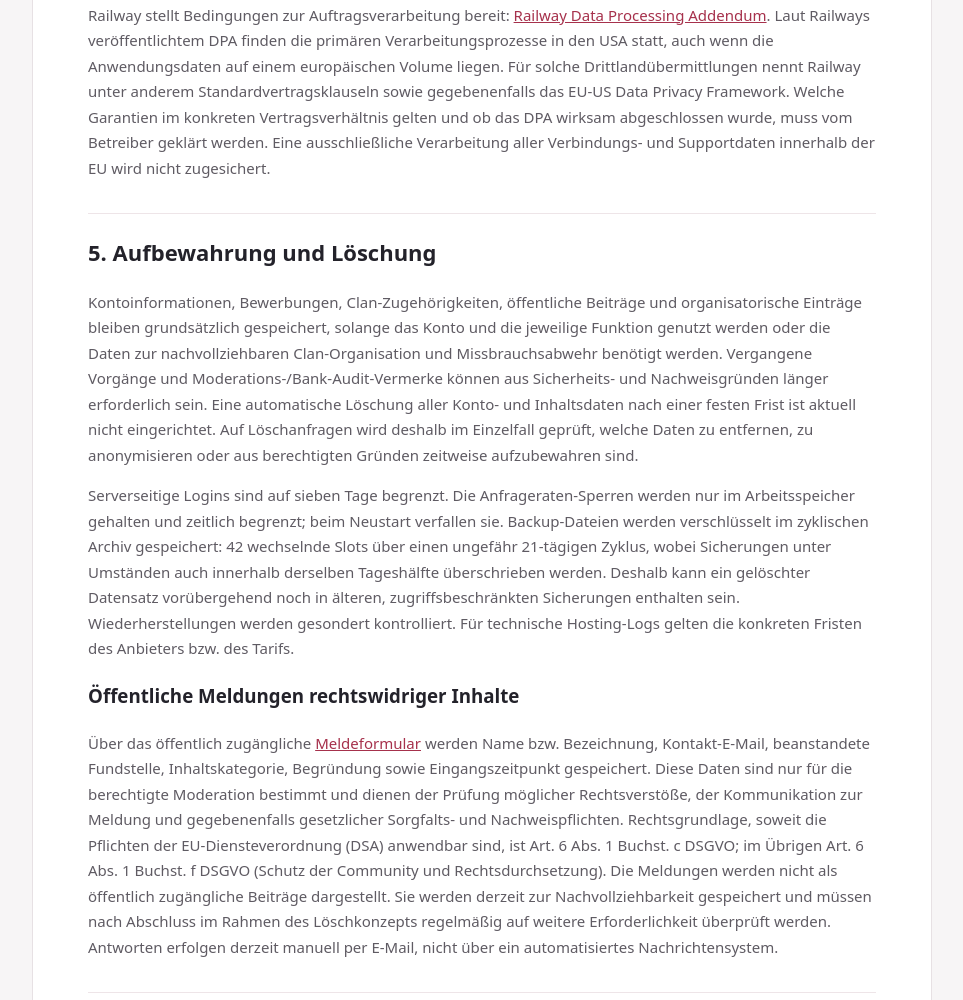
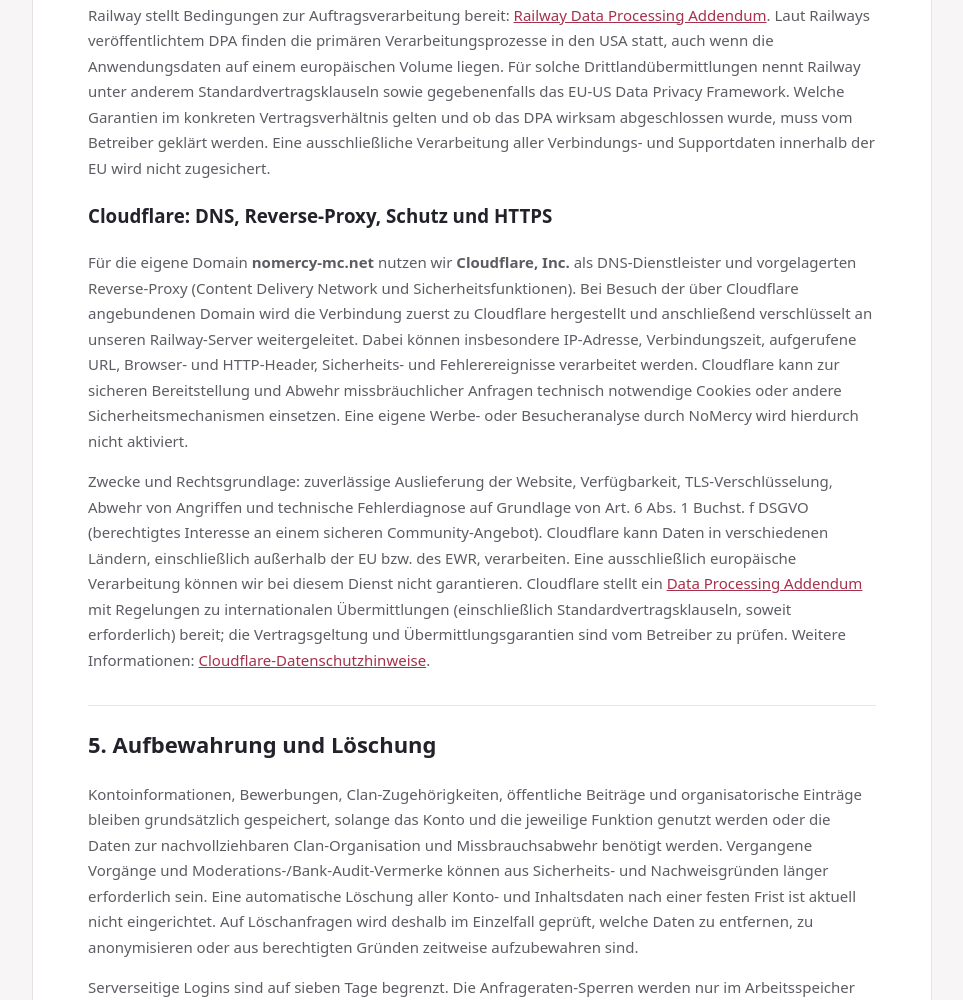
Before and after one commit to bygarfi3ld-source/nomercy-hub, a website: page public/datenschutz.html in a window 1280 px wide. Shown: the part 2641-3641 px from the top of the page, without its empty margins (158-1121 px from the left). Drawn offline with Linux system fonts and the light colour scheme.

Commit message:
Disclose Cloudflare proxy, visitor connection data and third-country processing in GDPR notice

```diff
--- a/public/datenschutz.html
+++ b/public/datenschutz.html
@@ -26,6 +26,9 @@
 <h2>4. Hosting, Dienstleister und Empfänger</h2>
 <p>Das Angebot wird bei <strong>Railway</strong> betrieben. Die Produktivdatenbank liegt auf einem persistenten Volume in einer europäischen Hostingregion; verschlüsselte Sicherungen werden in einem separaten privaten, S3-kompatiblen Railway-Speicher abgelegt. Dienstleister können technische Daten im Rahmen der Bereitstellung und ihrer Auftragsverarbeitung verarbeiten. Zugriff auf interne Clan-Daten erhalten nur zuständige Nutzer entsprechend der serverseitig geprüften Rollen; öffentlich gekennzeichnete Informationen sehen auch Besucher.</p>
 <p>Railway stellt Bedingungen zur Auftragsverarbeitung bereit: <a href="https://railway.com/legal/dpa" target="_blank" rel="noopener noreferrer">Railway Data Processing Addendum</a>. Laut Railways veröffentlichtem DPA finden die primären Verarbeitungsprozesse in den USA statt, auch wenn die Anwendungsdaten auf einem europäischen Volume liegen. Für solche Drittlandübermittlungen nennt Railway unter anderem Standardvertragsklauseln sowie gegebenenfalls das EU-US Data Privacy Framework. Welche Garantien im konkreten Vertragsverhältnis gelten und ob das DPA wirksam abgeschlossen wurde, muss vom Betreiber geklärt werden. Eine ausschließliche Verarbeitung aller Verbindungs- und Supportdaten innerhalb der EU wird nicht zugesichert.</p>
+<h3>Cloudflare: DNS, Reverse-Proxy, Schutz und HTTPS</h3>
+<p>Für die eigene Domain <strong>nomercy-mc.net</strong> nutzen wir <strong>Cloudflare, Inc.</strong> als DNS-Dienstleister und vorgelagerten Reverse-Proxy (Content Delivery Network und Sicherheitsfunktionen). Bei Besuch der über Cloudflare angebundenen Domain wird die Verbindung zuerst zu Cloudflare hergestellt und anschließend verschlüsselt an unseren Railway-Server weitergeleitet. Dabei können insbesondere IP-Adresse, Verbindungszeit, aufgerufene URL, Browser- und HTTP-Header, Sicherheits- und Fehlerereignisse verarbeitet werden. Cloudflare kann zur sicheren Bereitstellung und Abwehr missbräuchlicher Anfragen technisch notwendige Cookies oder andere Sicherheitsmechanismen einsetzen. Eine eigene Werbe- oder Besucheranalyse durch NoMercy wird hierdurch nicht aktiviert.</p>
+<p>Zwecke und Rechtsgrundlage: zuverlässige Auslieferung der Website, Verfügbarkeit, TLS-Verschlüsselung, Abwehr von Angriffen und technische Fehlerdiagnose auf Grundlage von Art. 6 Abs. 1 Buchst. f DSGVO (berechtigtes Interesse an einem sicheren Community-Angebot). Cloudflare kann Daten in verschiedenen Ländern, einschließlich außerhalb der EU bzw. des EWR, verarbeiten. Eine ausschließlich europäische Verarbeitung können wir bei diesem Dienst nicht garantieren. Cloudflare stellt ein <a href="https://www.cloudflare.com/cloudflare-customer-dpa/" target="_blank" rel="noopener noreferrer">Data Processing Addendum</a> mit Regelungen zu internationalen Übermittlungen (einschließlich Standardvertragsklauseln, soweit erforderlich) bereit; die Vertragsgeltung und Übermittlungsgarantien sind vom Betreiber zu prüfen. Weitere Informationen: <a href="https://www.cloudflare.com/privacypolicy/" target="_blank" rel="noopener noreferrer">Cloudflare-Datenschutzhinweise</a>.</p>
 <h2>5. Aufbewahrung und Löschung</h2>
 <p>Kontoinformationen, Bewerbungen, Clan-Zugehörigkeiten, öffentliche Beiträge und organisatorische Einträge bleiben grundsätzlich gespeichert, solange das Konto und die jeweilige Funktion genutzt werden oder die Daten zur nachvollziehbaren Clan-Organisation und Missbrauchsabwehr benötigt werden. Vergangene Vorgänge und Moderations-/Bank-Audit-Vermerke können aus Sicherheits- und Nachweisgründen länger erforderlich sein. Eine automatische Löschung aller Konto- und Inhaltsdaten nach einer festen Frist ist aktuell nicht eingerichtet. Auf Löschanfragen wird deshalb im Einzelfall geprüft, welche Daten zu entfernen, zu anonymisieren oder aus berechtigten Gründen zeitweise aufzubewahren sind.</p>
 <p>Serverseitige Logins sind auf sieben Tage begrenzt. Die Anfrageraten-Sperren werden nur im Arbeitsspeicher gehalten und zeitlich begrenzt; beim Neustart verfallen sie. Backup-Dateien werden verschlüsselt im zyklischen Archiv gespeichert: 42 wechselnde Slots über einen ungefähr 21-tägigen Zyklus, wobei Sicherungen unter Umständen auch innerhalb derselben Tageshälfte überschrieben werden. Deshalb kann ein gelöschter Datensatz vorübergehend noch in älteren, zugriffsbeschränkten Sicherungen enthalten sein. Wiederherstellungen werden gesondert kontrolliert. Für technische Hosting-Logs gelten die konkreten Fristen des Anbieters bzw. des Tarifs.</p>
```
